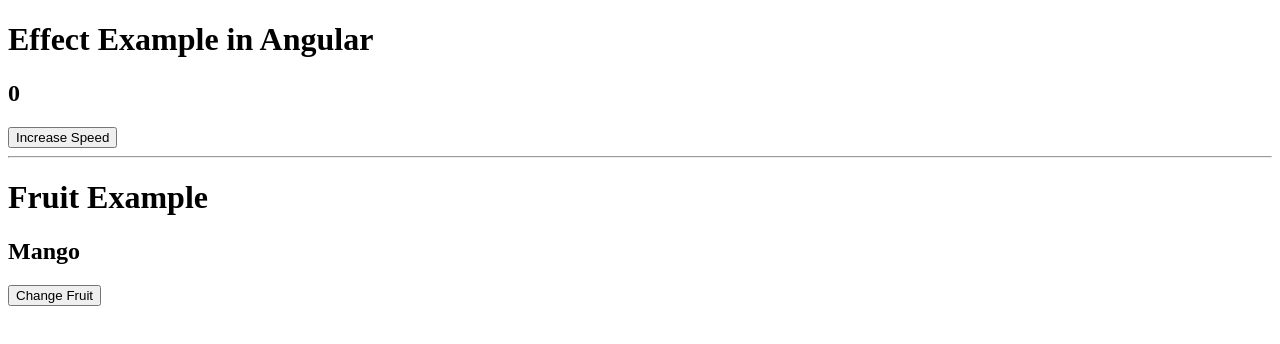
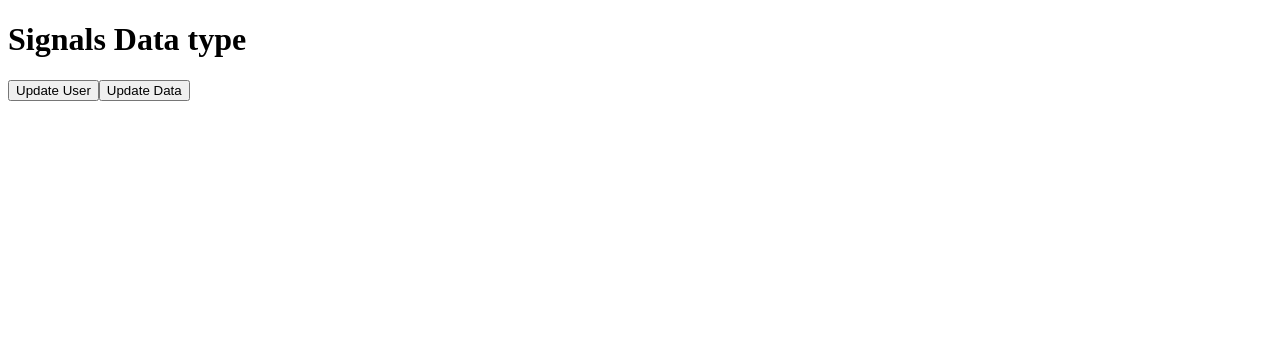
Before and after one commit to kalpeshbhonge58/Angular-Learning, an Angular app in the folder angular-21-from-scratch/: page / in a window 1280 px wide. Shown: the top 344 px of the page. Built offline with nearby package versions, Linux system fonts and the light colour scheme.

Commit message:
feat: update app component with signal and writable signal examples, and add data handling methods

```diff
--- a/angular-21-from-scratch/src/app/app.html
+++ b/angular-21-from-scratch/src/app/app.html
@@ -101,11 +101,18 @@
 <h2>Area: {{ area() }}</h2>
 <button (click)="handleHeightChange()">Increase Height</button> -->
 
-<h1>Effect Example in Angular</h1>
+<!-- Effect Example in Angular -->
+<!-- <h1>Effect Example in Angular</h1>
 <h2 [style.color]="color">{{ speed() }}</h2>
 <button (click)="increaseSpeed()">Increase Speed</button>
 
 <hr>
 <h1> Fruit Example </h1>
 <h2>{{ Fruit() }}</h2>
-<button (click)="changeFruit()">Change Fruit</button>
+<button (click)="changeFruit()">Change Fruit</button> -->
+
+<!-- Signal with WritableSignal and Computed Signal Example -->
+
+<h1>Signals Data type</h1>
+<button (click)="handleData()">Update User</button>
+<button (click)="handledata()">Update Data</button>
--- a/angular-21-from-scratch/src/app/app.ts
+++ b/angular-21-from-scratch/src/app/app.ts
@@ -1,4 +1,4 @@
-import { Component, computed, effect, signal } from '@angular/core';
+import { Component, computed, effect, signal, WritableSignal,Signal } from '@angular/core';
 import { RouterOutlet } from '@angular/router';
 // import { Logout } from './logout/logout';
 // import { Login } from './login/login';
@@ -128,42 +128,57 @@
   //   this.height.set(this.height() + 10)
   // }
 
-
   //Effect Example in Angular
 
-  speed = signal(0);
-  color = 'Black';
+  // speed = signal(0);
+  // color = 'Black';
 
-  Fruit = signal('Mango');
+  // Fruit = signal('Mango');
 
-  constructor() {
-    effect(() => {
-      if (this.speed() > 0 && this.speed() < 80) {
-        this.color = 'Green';
-      }
-      if (this.speed() >= 90 && this.speed() < 120) {
-        this.color = 'Orange';
-      }
-      if (this.speed() >= 120) {
-        this.color = 'Red';
-      }
-      console.log('Speed value changed:', this.speed());
-    });
+  // constructor() {
+  //   effect(() => {
+  //     if (this.speed() > 0 && this.speed() < 80) {
+  //       this.color = 'Green';
+  //     }
+  //     if (this.speed() >= 90 && this.speed() < 120) {
+  //       this.color = 'Orange';
+  //     }
+  //     if (this.speed() >= 120) {
+  //       this.color = 'Red';
+  //     }
+  //     console.log('Speed value changed:', this.speed());
+  //   });
 
-    effect(() => {
-      console.log('Fruit value changed:', this.Fruit());
-    });
+  //   effect(() => {
+  //     console.log('Fruit value changed:', this.Fruit());
+  //   });
+  // }
+  // increaseSpeed() {
+  //   this.speed.set(this.speed() + 10);
+  // }
+
+  // changeFruit() {
+  //   if (this.Fruit() === 'Mango') {
+  //     this.Fruit.set('Apple');
+  //   } else {
+  //     this.Fruit.set('Mango');
+  //   }
+  // }
+
+//Signal with WritableSignal and Computed Signal Example
+
+  data: WritableSignal<string> = signal<string>('Kalpesh');
+  users: WritableSignal<string[]> = signal<string[]>(['Kalpesh', 'Ramesh', 'Suresh']);
+  speed: Signal<number> = computed<number>(() => 90);
+
+handledata(){
+    this.data.set('Kalpesh Bhonge');
+        console.log('Data value updated:', this.data());
+
   }
-  increaseSpeed() {
-    this.speed.set(this.speed() + 10);
-  }
+  handleData(){
+    this.users.update((currentUsers) => [...currentUsers, 'Bhushan', 'Rohit']);
 
-
-  changeFruit() {
-    if (this.Fruit() === 'Mango') {
-      this.Fruit.set('Apple');
-    } else {
-      this.Fruit.set('Mango');
-    }
+    console.log('User value Added:', this.users());
   }
 }
```
